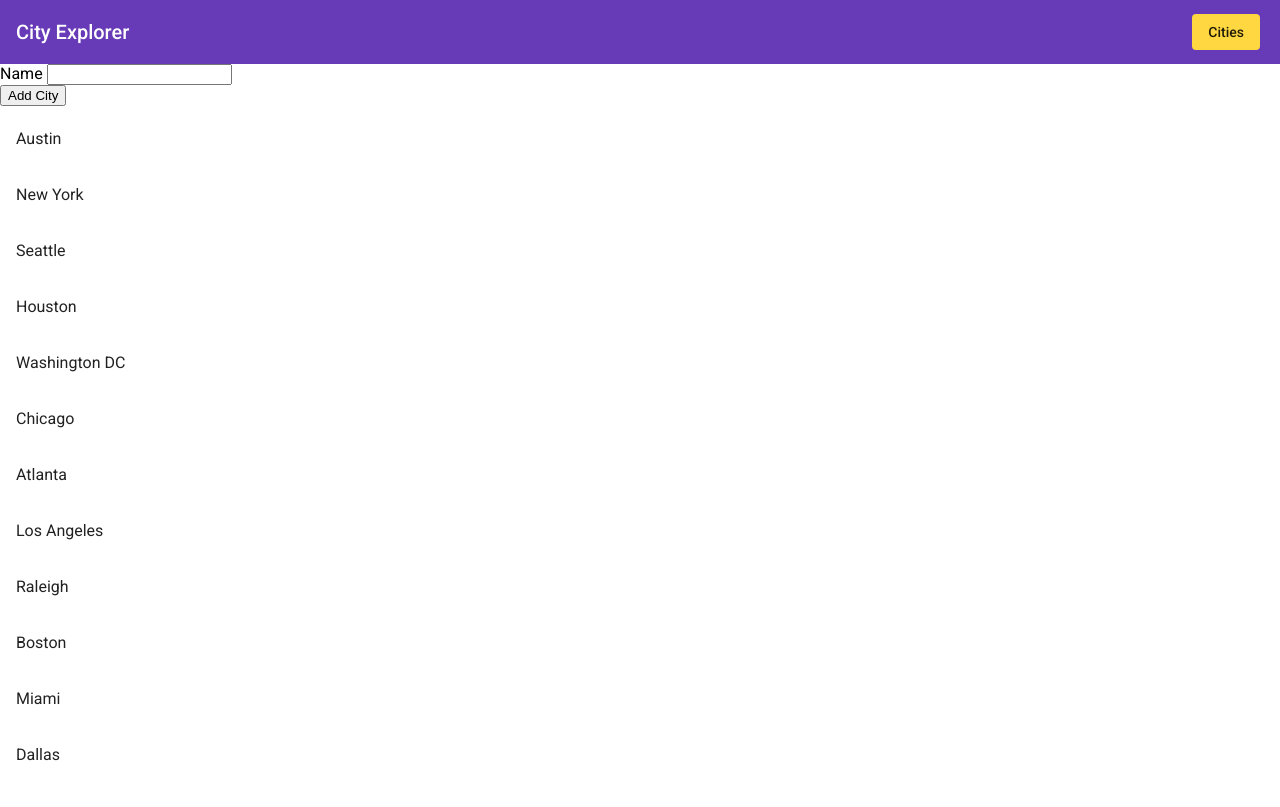
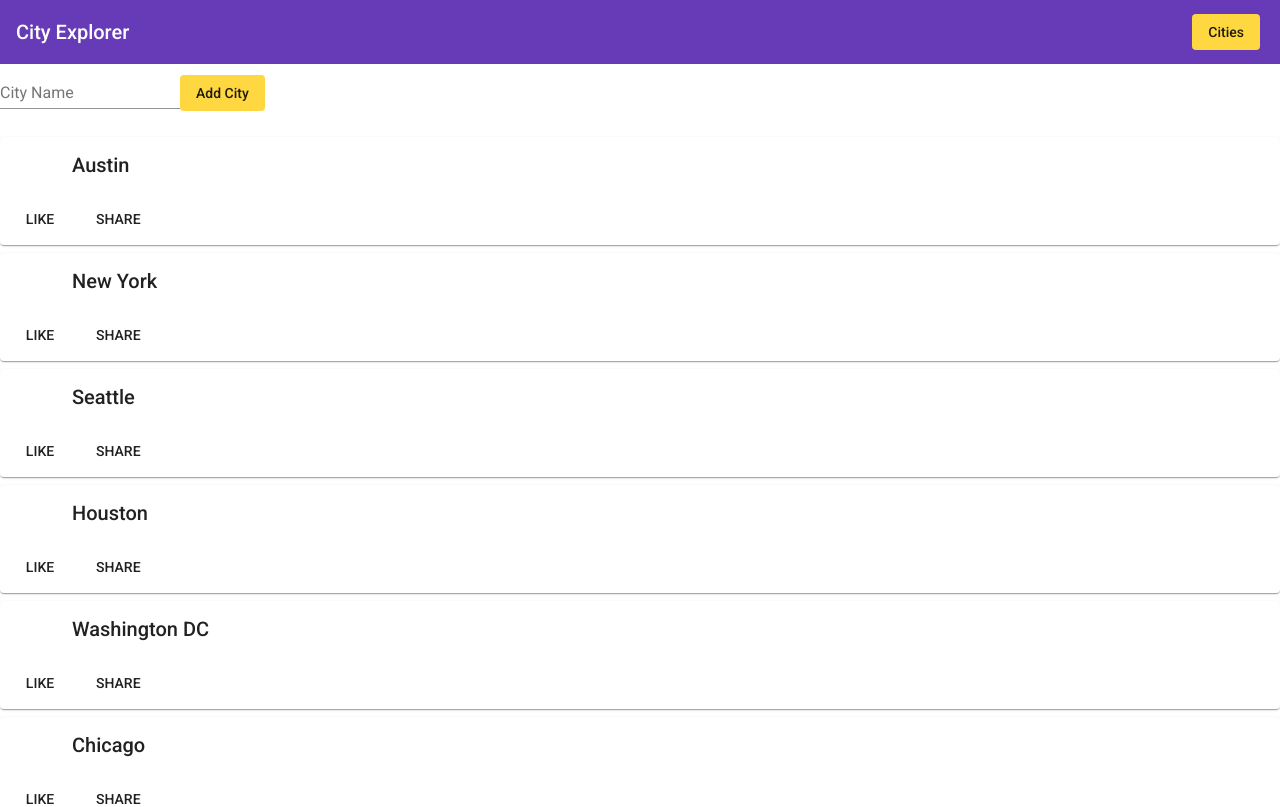
Before and after one commit to samir-hub/angular-cities-app, an Angular app in the folder cities-app/: page /cities in a window 1280 px wide. Shown: the top 807 px of the page. Built offline with nearby package versions, Linux system fonts and the light colour scheme; data requests are answered from the project's data file.

Commit message:
styling cities list

```diff
--- a/cities-app/src/app/app.module.ts
+++ b/cities-app/src/app/app.module.ts
@@ -7,6 +7,7 @@ import { MatCardModule } from '@angular/material/card';
 import { MatButtonModule } from '@angular/material/button';
 import { MatToolbarModule } from '@angular/material/toolbar';
 import { MatListModule } from '@angular/material/list';
+import { MatInputModule } from '@angular/material/input';
 import { AppRoutingModule } from './app-routing.module';
 
 import { AppComponent } from './app.component';
@@ -36,6 +37,7 @@ import { CitiesFormComponent } from './cities/cities-form/cities-form.component'
     MatButtonModule,
     MatToolbarModule,
     MatListModule,
+    MatInputModule,
     AppRoutingModule,
     ReactiveFormsModule
   ],
--- a/cities-app/src/app/cities/cities-list/cities-list.component.html
+++ b/cities-app/src/app/cities/cities-list/cities-list.component.html
@@ -1,16 +1,25 @@
 <div>
   <form [formGroup]="cityForm" (ngSubmit)="onSubmit(cityForm.value)">
+    <mat-form-field class="example-full-width">
+      <mat-label>City Name</mat-label>
+      <input id="name" type="text" formControlName="name" matInput placeholder="New York">
+    </mat-form-field>
 
-    <div>
-      <label for="name">
-        Name
-      </label>
-      <input id="name" type="text" formControlName="name" />
-    </div>
-
-    <button class="button" type="submit">Add City</button>
+    <button mat-flat-button color="accent" class="button" type="submit">Add City</button>
   </form>
   <mat-list *ngFor="let city of listCities">
-    <mat-list-item> {{ city.name }} </mat-list-item>
+    <mat-card class="example-card">
+      <mat-card-header>
+        <div mat-card-avatar class="example-header-image"></div>
+        <mat-card-title>{{city.name}}</mat-card-title>
+      </mat-card-header>
+      <mat-card-actions>
+        <button mat-button>LIKE</button>
+        <button mat-button>SHARE</button>
+      </mat-card-actions>
+    </mat-card>
   </mat-list>
+
+
+
 </div>
```
